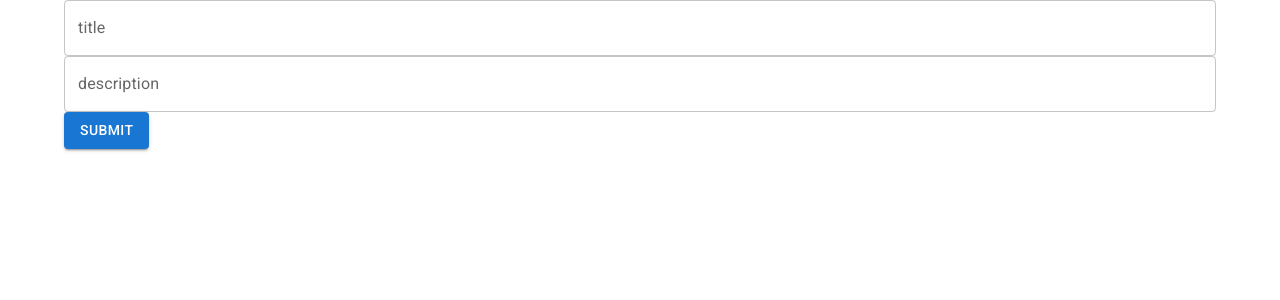
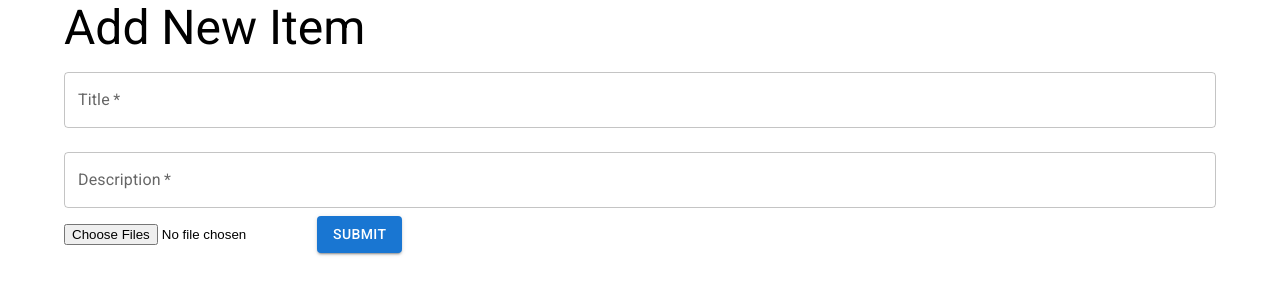
Before and after one commit to boro-mta/boro-fe, a React (Create React App) app: page /addItem in a window 1280 px wide. Shown: the top 300 px of the page. Built offline with nearby package versions, Linux system fonts and the light colour scheme.

Commit message:
Added support for uploading images in base64

```diff
--- a/src/routes/addItemPage.tsx
+++ b/src/routes/addItemPage.tsx
@@ -1,8 +1,8 @@
-import React from 'react'
+import React, { useState } from 'react'
 import { FormikHelpers, useFormik } from 'formik';
 import { Container } from '@mui/system';
 import * as yup from 'yup';
-import { Button, CircularProgress, TextField } from '@mui/material';
+import { Button, CircularProgress, TextField, Typography } from '@mui/material';
 
 type Props = {}
 
@@ -21,6 +21,8 @@ const validationSchema = yup.object({
 })
 
 const addItemPage = (props: Props) => {
+    const [images, setImages] = useState<string[]>();
+
     const formik = useFormik({
         initialValues: {
             title: '',
@@ -29,31 +31,57 @@ const addItemPage = (props: Props) => {
         validationSchema: validationSchema,
         onSubmit: (values: FormValues, { setSubmitting }: FormikHelpers<FormValues>) => {
             setTimeout(() => {
-                alert(JSON.stringify(values, null, 2));
+                alert(JSON.stringify({ values, images }, null, 2));
                 setSubmitting(false);
             }, 2000);
         },
     });
 
+    const toBase64 = (file: File): Promise<string> => {
+        return new Promise((resolve, reject) => {
+            const reader = new FileReader();
+            reader.readAsDataURL(file);
+            reader.onload = () => resolve(reader.result as string)
+            reader.onerror = error => reject(error);
+        });
+    };
+
+    const convertToBase64 = async (evt: React.ChangeEvent<HTMLInputElement>) => {
+        let filesPromises: Promise<string>[] = [];
+        debugger
+        if (evt.target.files && evt.target.files.length) {
+            Array.from(evt.target.files).forEach(file => filesPromises.push(toBase64(file)));
+            const filesInBase64 = await Promise.all(filesPromises);
+            setImages(filesInBase64);
+        }
+    }
+
     return (
         <Container>
+            <Typography variant='h3'>Add New Item</Typography>
             <form onSubmit={formik.handleSubmit}>
                 <TextField fullWidth
+                    required
                     id='title'
                     name='title'
-                    label="title"
+                    label="Title"
+                    margin='normal'
                     value={formik.values.title}
                     onChange={formik.handleChange}
                     error={formik.touched.title && Boolean(formik.errors.title)}
                     helperText={formik.touched.title && formik.errors.title} />
                 <TextField fullWidth
+                    required
                     id='description'
                     name='description'
-                    label="description"
+                    label="Description"
+                    multiline
+                    margin='normal'
                     value={formik.values.description}
                     onChange={formik.handleChange}
                     error={formik.touched.description && Boolean(formik.errors.description)}
                     helperText={formik.touched.description && formik.errors.description} />
+                <input type="file" onChange={convertToBase64} multiple required />
                 <Button variant='contained' type="submit" disabled={formik.isSubmitting}>
                     Submit
                 </Button>
```
